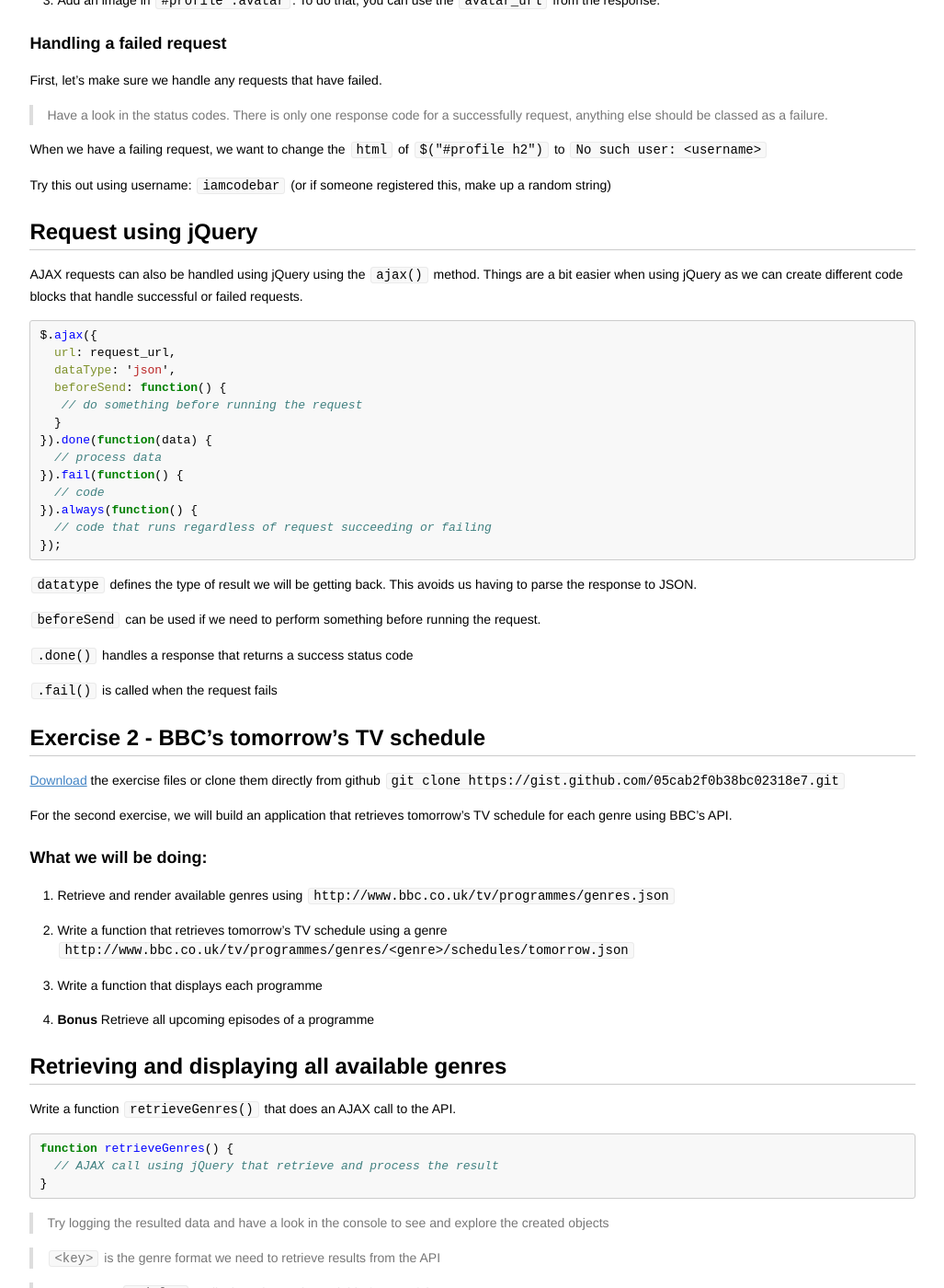
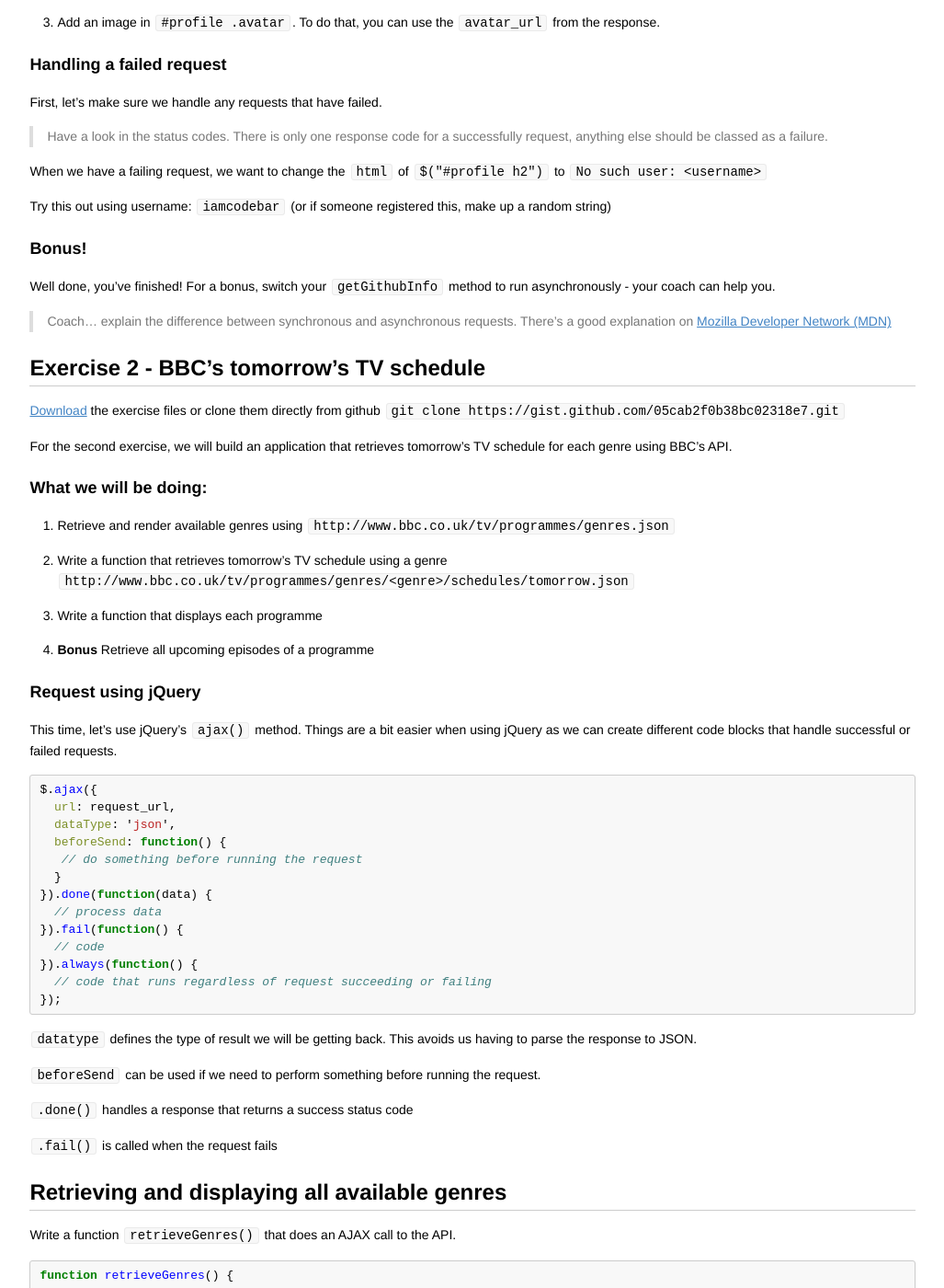
Before and after one commit to codebar/tutorials, a Jekyll site: the page built from js/lesson4/tutorial.md, in a window 1280 px wide and 1400 px high, scrolled down 4450 px. Shown: the whole window at 92% size, without its empty margins (126-1153 px from the left). Built offline with Jekyll 4.4.1, drawn with Linux system fonts in a browser that asks for light colours; Markdown is read by kramdown in place of the engine named in the settings; some of the changed text lies outside the part shown.

Commit message:
Move jquery/ajax into exercise 2

````diff
--- a/js/lesson4/tutorial.md
+++ b/js/lesson4/tutorial.md
@@ -153,7 +153,7 @@ function getGithubInfo(username) {
 
 Our `getGithubInfo` method will return the response from the server, including the HTTP status. If the request was successful, the status code will be 200. If we check that this code is 200, we know we can proceed to reading the data.
 
-Create a new method called `showUser()` that handles the response from the API, and performs this check on the passed `xmlhttp` variable.
+Create a new method called `showUser()` that handles the response from the API, and performs this check on the passed `xmlhttp` variable. Once the `keypress` block has called `getGithubInfo`, it should pass the result to `showUser`.
 
 ```js
 function showUser(xmlhttp) {
@@ -198,10 +198,31 @@ When we have a failing request, we want to change the `html` of `$("#profile h2"
 Try this out using username: `iamcodebar` (or if someone registered this, make up a random string)
 
 
-##Request using jQuery
+### Bonus!
 
-AJAX requests can also be handled using jQuery using the `ajax()` method.
-Things are a bit easier when using jQuery as we can create different code blocks that handle successful or failed requests.
+Well done, you've finished! For a bonus, switch your `getGithubInfo` method to run asynchronously - your coach can help you.
+
+> Coach... explain the difference between synchronous and asynchronous requests. There's a good explanation on [Mozilla Developer Network (MDN)](https://developer.mozilla.org/en-US/docs/Web/API/XMLHttpRequest/onreadystatechange)
+
+##Exercise 2 - BBC's tomorrow's TV schedule
+
+[Download](https://gist.github.com/despo/05cab2f0b38bc02318e7) the exercise files or clone them directly from github `git clone https://gist.github.com/05cab2f0b38bc02318e7.git`
+
+For the second exercise, we will build an application that retrieves tomorrow's TV schedule for each genre using BBC's API.
+
+###What we will be doing:
+
+1. Retrieve and render available genres using `http://www.bbc.co.uk/tv/programmes/genres.json`
+
+2. Write a function that retrieves tomorrow's TV schedule using a genre `http://www.bbc.co.uk/tv/programmes/genres/<genre>/schedules/tomorrow.json`
+
+3. Write a function that displays each programme
+
+4. **Bonus** Retrieve all upcoming episodes of a programme
+
+###Request using jQuery
+
+This time, let's use jQuery's `ajax()` method. Things are a bit easier when using jQuery as we can create different code blocks that handle successful or failed requests.
 
 ```js
 $.ajax({
@@ -227,21 +248,6 @@ $.ajax({
 
 `.fail()` is called when the request fails
 
-##Exercise 2 - BBC's tomorrow's TV schedule
-
-[Download](https://gist.github.com/despo/05cab2f0b38bc02318e7) the exercise files or clone them directly from github `git clone https://gist.github.com/05cab2f0b38bc02318e7.git`
-
-For the second exercise, we will build an application that retrieves tomorrow's TV schedule for each genre using BBC's API.
-
-###What we will be doing:
-
-1. Retrieve and render available genres using `http://www.bbc.co.uk/tv/programmes/genres.json`
-
-2. Write a function that retrieves tomorrow's TV schedule using a genre `http://www.bbc.co.uk/tv/programmes/genres/<genre>/schedules/tomorrow.json`
-
-3. Write a function that displays each programme
-
-4. **Bonus** Retrieve all upcoming episodes of a programme
 
 ## Retrieving and displaying all available genres
 
````
